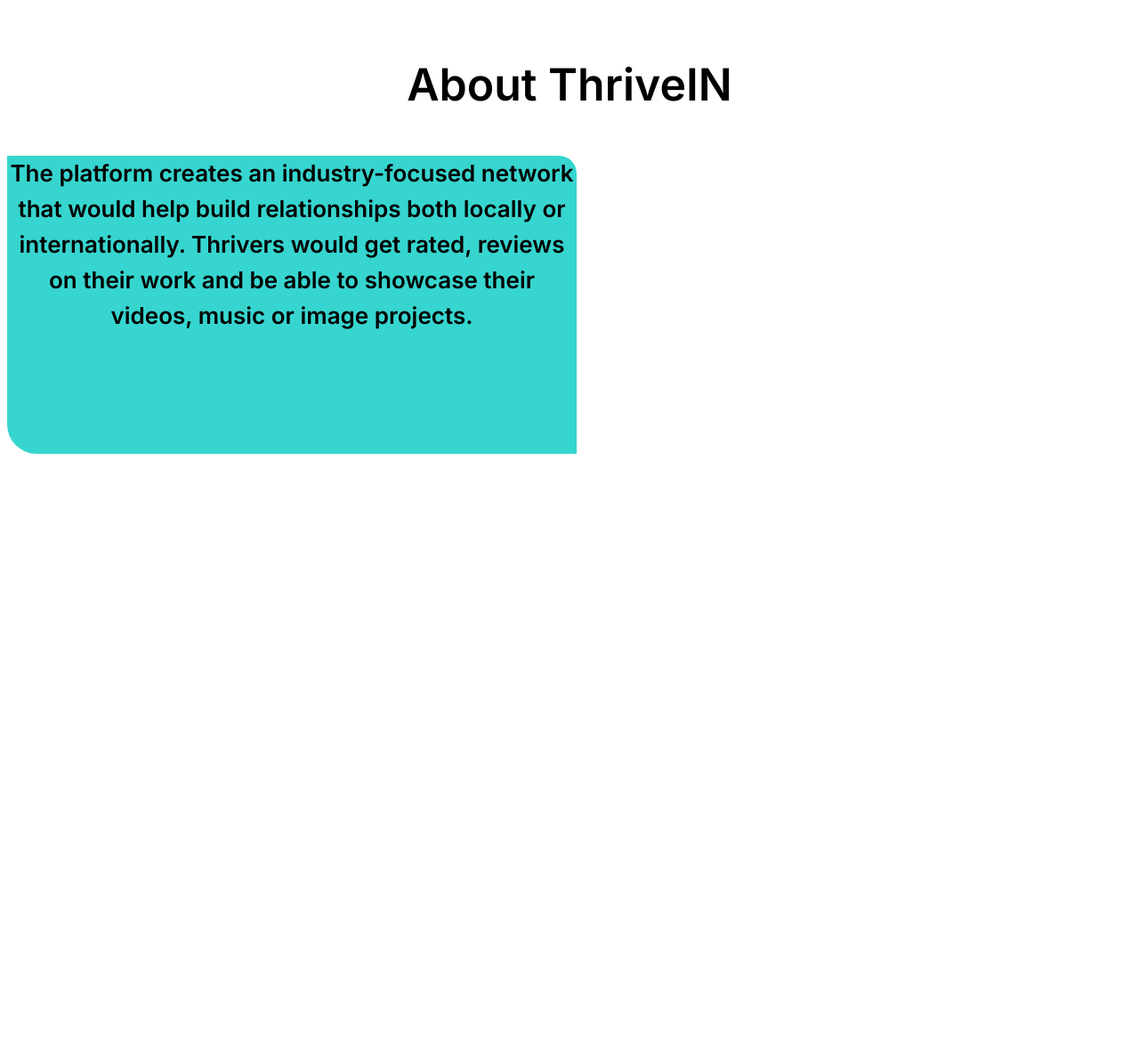
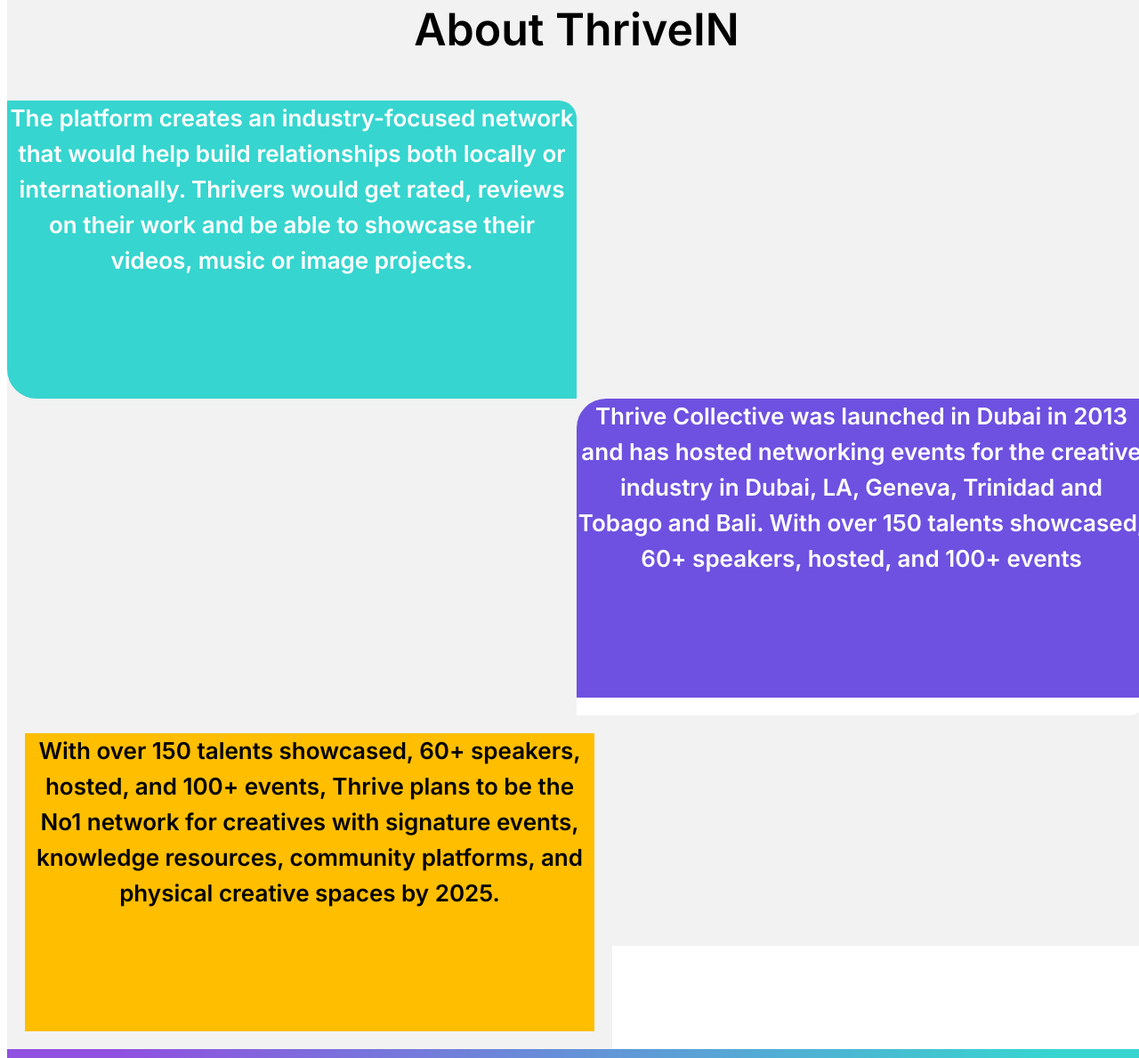
Before and after one commit to Future-Tech-Talents/github.io, a plain HTML site: page index.html in a window 1280 px wide. Shown: the part 325-1514 px from the top of the page at 89% size. Before the commit the page ends 843 px from the top, so only its background shows below. Drawn offline with Linux system fonts and the light colour scheme.

Commit message:
кривое все

```diff
--- a/css/main.css
+++ b/css/main.css
@@ -1,12 +1,20 @@
+.body {
+  width: 1280px;
+  height: 1904px;
+  background: #FFFFFF;
+}
+        /*Шапка сайта*/
 .main_header {
   display: flex;
+  padding-bottom: 50px;
 }
+
 .header {
-  padding-top:50px ;
+  padding-top: 50px;
   padding-left: 80px;
 }
 .header_text_blog {
-  font-family: 'Inter';
+  font-family: Inter;
   font-weight: Bold;
   font-size: 15px;
   padding-left: 421px;
@@ -19,7 +27,7 @@
 }
 .header_text_contact_us {
   display: block;
-  font-family: 'Inter';
+  font-family: Inter;
   font-weight: Bold;
   font-size: 15px;
   padding-left: 30px;
@@ -32,6 +40,8 @@
   width: 133px;
   height: 36px;
   background: #6E51E0;
+  font-size: 15px;
+  font-family: Inter;
   color:#FFFFFF;
   border-radius: 33px;
   text-decoration: none;
@@ -55,11 +65,17 @@
   padding-left: 20px;
   cursor: pointer;
 }
+        /* Главная часть сайта */
 .about_thrivein {
   text-align: center;
-  padding-top: 222px;
-  font-family: 'Inter';
+  padding-top: 110px;
+  font-family: Inter;
   font-size: 50px;
+}
+.container {
+  background: #F2F2F2;
+  width: 1280px;
+  height: 1220px;
 }
 .text_1 {
   font-family: 'Inter';
@@ -71,5 +87,53 @@
   height: 335px;
   background: #37D5CF;
   overflow: auto;
-  border-radius:0px 20px 0px 33px;
+  border-radius: 0px 20px 0px 33px;
+  color: #ffffff;
 }
+.text_2 {
+  font-family: 'Inter';
+  font-style: normal;
+  font-weight: 400;
+  font-size: 26px;
+  line-height: 40px;
+  color: #ffffff;
+  width: 640px;
+  height: 336px;
+  background: #6E51E0;
+  border-radius: 33px 0px 20px 0px;
+  border-bottom-style: solid;
+  border-bottom-color: white;
+  border-bottom-width: 20px ;
+  overflow: auto;
+  float:right;
+}
+.text_3 {
+  width: 640px;
+  height: 335px;
+  font-family: Inter;
+  font-style: normal;
+  font-weight: 400;
+  font-size: 26px;
+  line-height: 40px;
+  background: #FFBE00;
+  border: 20px solid #F2F2F2;
+  overflow: auto;
+}
+/*.attached_text {
+  width: 440px;
+  height: 109px;
+  font-family: 'Inter';
+  font-style: normal;
+  font-weight: 600;
+  font-size: 36px;
+  line-height: 54px;
+  text-align: center;
+  letter-spacing: 0.04px;
+  color: #000000;
+  float: right;
+}*/
+.line {
+  width: 1280px;
+  height: 10px;
+  background: linear-gradient(270deg, #37D5CF 8.12%, #9051E0 89.69%);
+}
--- a/index.html
+++ b/index.html
@@ -61,10 +61,22 @@
     <div class="about_thrivein" About ThriveIN>
       <p>About ThriveIN</p>
       <div class="text_1">
-        The platform creates an industry-focused network that would help build relationships both locally or internationally. Thrivers would get rated, reviews on their work and be able to showcase their videos, music or image projects.
+        The platform creates an industry-focused network that would help build relationships both locally or internationally. Thrivers would get rated, reviews on their work and be able to showcase their videos, music or image projects.</p>
+      </div>
+      <div class="text_2">
+        Thrive Collective was launched in Dubai in 2013 and has hosted networking events for the creative industry in Dubai, LA, Geneva, Trinidad and Tobago and Bali. With over 150 talents showcased, 60+ speakers, hosted, and 100+ events</p>
+      </div>
+      <div class="text_3">
+        With over 150 talents showcased, 60+ speakers, hosted, and 100+ events, Thrive plans to be the No1 network for creatives with signature events, knowledge resources, community platforms, and physical creative spaces by 2025.</p>
+      </div>
+      <div class="line">
+
       </div>
     </div>
   </div>
 </container>
+<footer>
+
+</footer>
 </body>
 </html>
```
